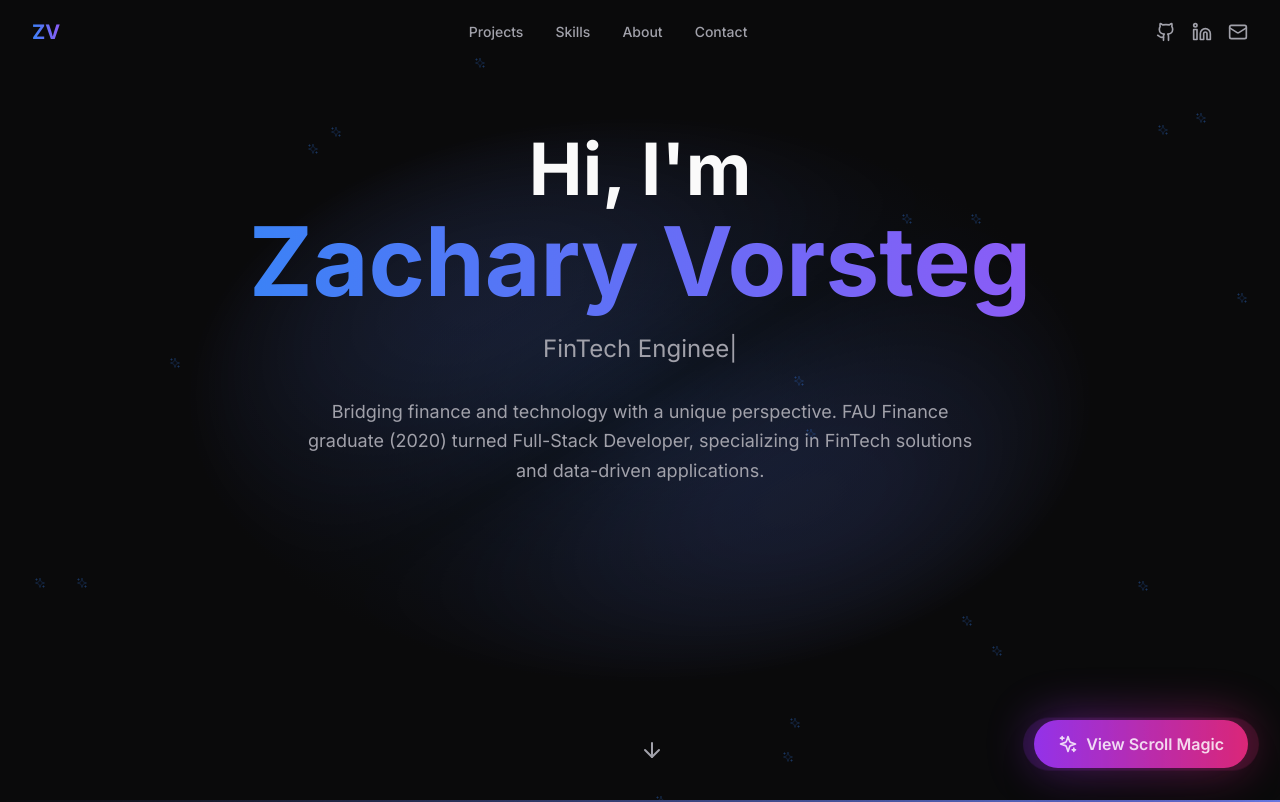
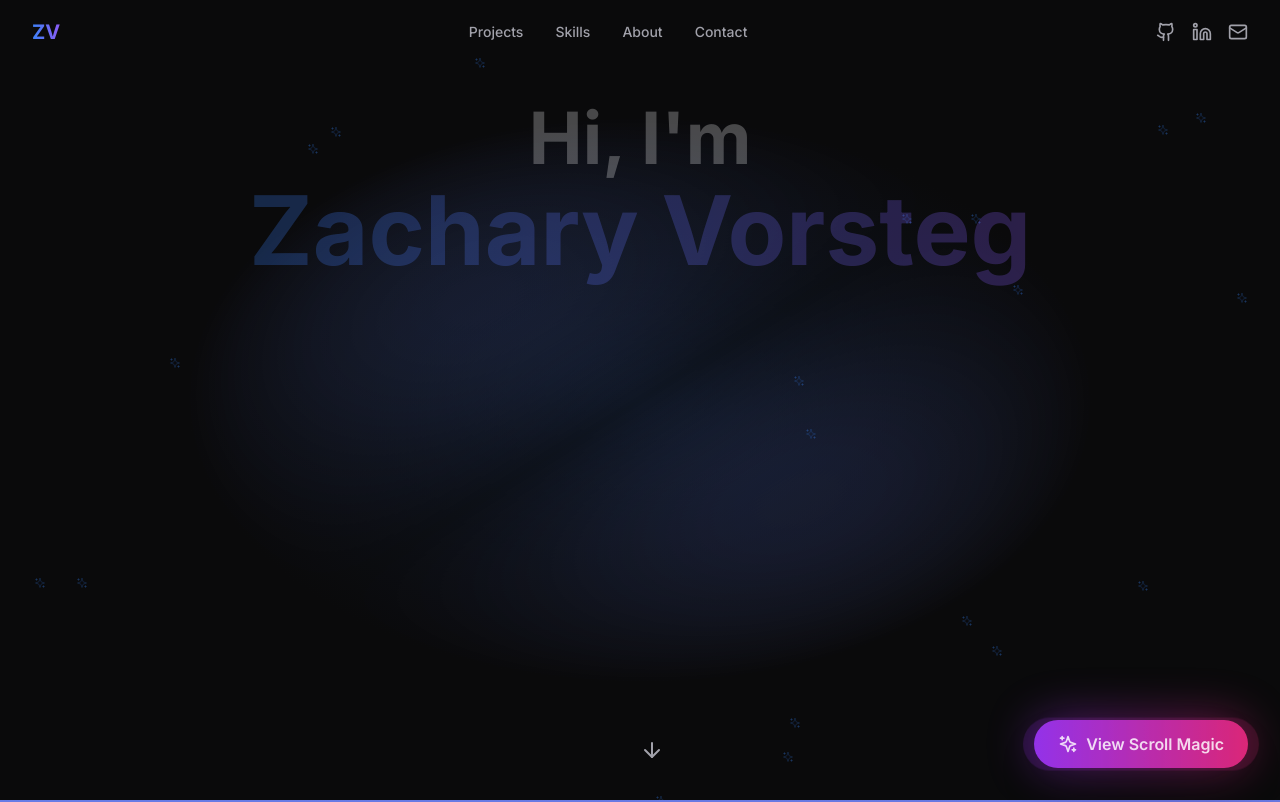
Before and after one commit to ZacharyVorsteg/Website_Portfolio, a Next.js app: page / in a window 1280 px wide. Shown: the top 802 px of the page. Built offline with nearby package versions, Linux system fonts and the light colour scheme.

Commit message:
FIX: Ensure GSAP animations work properly - removed Framer Motion conflicts

```diff
--- a/components/CinematicScroll.tsx
+++ b/components/CinematicScroll.tsx
@@ -8,35 +8,55 @@ export default function CinematicScroll() {
 
   useEffect(() => {
     if (reduced || typeof window === 'undefined') return;
-    ensureGSAP();
 
-    // Kill existing ScrollTriggers to avoid conflicts
-    ScrollTrigger.getAll().forEach(st => st.kill());
+    // Delay to ensure DOM is ready
+    const timer = setTimeout(() => {
+      ensureGSAP();
+
+      // Refresh ScrollTrigger after page loads
+      ScrollTrigger.refresh();
+
+      // Kill existing ScrollTriggers to avoid conflicts
+      ScrollTrigger.getAll().forEach(st => st.kill());
 
     // CINEMATIC ZOOM EFFECT ON HERO
     const hero = document.querySelector('#hero');
     if (hero) {
+      console.log('Hero found, applying cinematic zoom');
+
+      // Set initial state
+      gsap.set(hero, {
+        transformOrigin: 'center center',
+        willChange: 'transform, opacity'
+      });
+
       gsap.timeline({
         scrollTrigger: {
           trigger: hero,
           start: 'top top',
-          end: 'bottom top',
-          scrub: 1.5,
+          end: '+=100%',
+          scrub: 1,
           pin: true,
-          pinSpacing: false,
+          pinSpacing: true,
+          markers: false, // Set to true to debug
+          onUpdate: (self) => {
+            console.log('Hero scroll progress:', self.progress);
+          }
         }
       })
       .to(hero, {
         scale: 1.5,
         opacity: 0.3,
-        duration: 1,
+        ease: 'power2.inOut',
       })
-      .to(hero.querySelectorAll('h1, p'), {
+      .to(hero.querySelectorAll('h1, p, div'), {
         y: -200,
         opacity: 0,
-        stagger: 0.1,
-        duration: 0.8,
-      }, '<');
+        stagger: 0.05,
+        ease: 'power2.inOut',
+      }, 0);
+    } else {
+      console.log('Hero not found!');
     }
 
     // 3D CARD FLIP ON PROJECTS
@@ -191,7 +211,10 @@ export default function CinematicScroll() {
       smoothScroll();
     }
 
+    }, 100); // Small delay for DOM
+
     return () => {
+      clearTimeout(timer);
       ScrollTrigger.getAll().forEach(trigger => trigger.kill());
     };
   }, [reduced]);
--- a/components/Hero.tsx
+++ b/components/Hero.tsx
@@ -2,24 +2,12 @@
 
 import { useEffect, useRef } from 'react'
 import { ArrowDown, Sparkles } from 'lucide-react'
-import { motion, useScroll, useTransform, useReducedMotion } from 'framer-motion'
 import Typed from 'typed.js'
 import { FadeIn } from './ScrollEffects'
 
 const Hero = () => {
   const typedRef = useRef(null)
   const heroRef = useRef(null)
-  const shouldReduceMotion = useReducedMotion()
-
-  // Scroll-based animations
-  const { scrollYProgress } = useScroll({
-    target: heroRef,
-    offset: ['start start', 'end start']
-  })
-
-  const heroScale = useTransform(scrollYProgress, [0, 1], [1, 1.1])
-  const heroOpacity = useTransform(scrollYProgress, [0, 0.8, 1], [1, 1, 0.3])
-  const heroY = useTransform(scrollYProgress, [0, 1], [0, 100])
 
   useEffect(() => {
     const typed = new Typed(typedRef.current, {
@@ -44,14 +32,11 @@ const Hero = () => {
   }, [])
 
   return (
-    <motion.section
+    <section
       ref={heroRef}
       id="hero"
       className="min-h-screen flex items-center justify-center relative px-4 overflow-hidden hero-cinematic"
       style={{
-        scale: shouldReduceMotion ? 1 : heroScale,
-        opacity: shouldReduceMotion ? 1 : heroOpacity,
-        y: shouldReduceMotion ? 0 : heroY,
         transformStyle: 'preserve-3d',
         perspective: '1000px',
       }}
@@ -136,7 +121,7 @@ const Hero = () => {
       <div className="absolute bottom-8 left-1/2 transform -translate-x-1/2 animate-bounce">
         <ArrowDown className="w-6 h-6 text-muted-foreground" />
       </div>
-    </motion.section>
+    </section>
   )
 }
 
```
